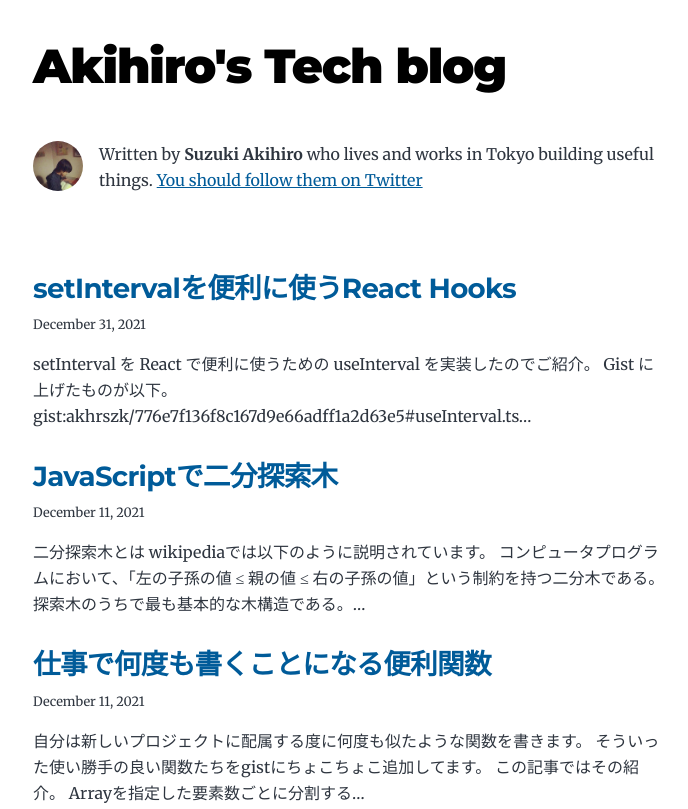
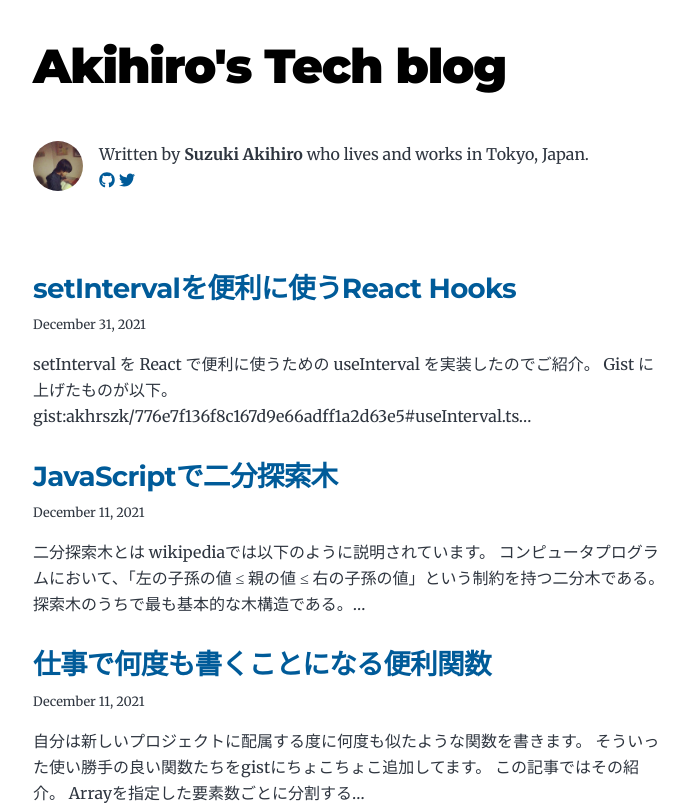
Before and after one commit to akhrszk/blog, a Gatsby site: page / in a window 1280 px wide. Shown: the top 809 px of the page, without its empty margins (291-979 px from the left). Built offline with nearby package versions, Linux system fonts and the light colour scheme; Gatsby itself is replaced by a stand-in of ours.

Commit message:
:memo: Add GitHub link

```diff
--- a/gatsby-config.js
+++ b/gatsby-config.js
@@ -3,12 +3,13 @@ module.exports = {
     title: `Akihiro's Tech blog`,
     author: {
       name: `Suzuki Akihiro`,
-      summary: `who lives and works in Tokyo building useful things.`,
+      summary: `who lives and works in Tokyo, Japan.`,
     },
     description: `技術ブログ`,
     siteUrl: `https://akihr.io/`,
     social: {
       twitter: `akhr_s`,
+      github: `akhrszk`,
     },
   },
   plugins: [
--- a/src/components/bio.js
+++ b/src/components/bio.js
@@ -8,6 +8,8 @@
 import * as React from "react"
 import { useStaticQuery, graphql } from "gatsby"
 import { StaticImage } from "gatsby-plugin-image"
+import { FontAwesomeIcon } from "@fortawesome/react-fontawesome"
+import { faGithub, faTwitter } from "@fortawesome/free-brands-svg-icons"
 
 const Bio = () => {
   const data = useStaticQuery(graphql`
@@ -20,6 +22,7 @@ const Bio = () => {
           }
           social {
             twitter
+            github
           }
         }
       }
@@ -45,10 +48,10 @@ const Bio = () => {
       {author?.name && (
         <p>
           Written by <strong>{author.name}</strong> {author?.summary || null}
+          <br />
+          <a href={`https://github.com/${social?.github || ``}`}><FontAwesomeIcon icon={faGithub} /></a>
           {` `}
-          <a href={`https://twitter.com/${social?.twitter || ``}`}>
-            You should follow them on Twitter
-          </a>
+          <a href={`https://twitter.com/${social?.twitter || ``}`}><FontAwesomeIcon icon={faTwitter} /></a>
         </p>
       )}
     </div>
```
